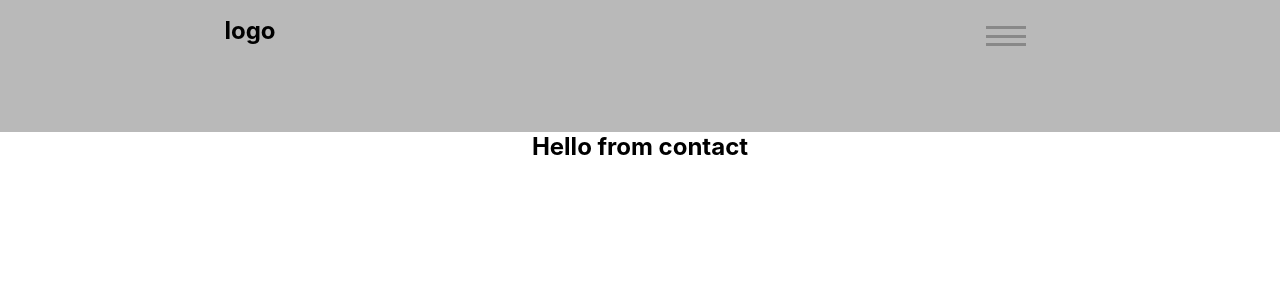
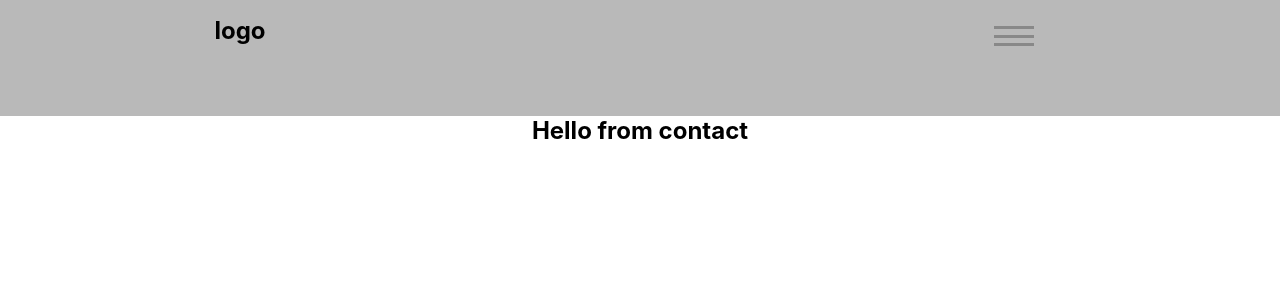
Before and after one commit to jfbarahonag/vipegb-react, a React (Create React App) app: page /contact in a window 1280 px wide. Shown: the top 300 px of the page. Built offline with nearby package versions, Linux system fonts and the light colour scheme.

Commit message:
styles of Header were modified

```diff
--- a/src/components/header/header.css
+++ b/src/components/header/header.css
@@ -2,10 +2,10 @@
     background-color: rgba(128, 128, 128, 0.548);
     min-height: 100px;
     display: grid;
-    grid-template-rows: repeat(2, 1fr);
+    grid-template-rows: repeat(2, 0fr);
     grid-template-columns: repeat(8, 1fr);
     justify-content: space-around;
-    padding: 1rem;
+    padding-top: 1rem;
 }
 
 .header-logo {
@@ -27,7 +27,16 @@
 }
 
 .header-navbar__list-item {
-    color: wheat;
+    transition: background-color 200ms;
+    padding: 5px 0;
+}
+.header-navbar__list-item > a {
+    color: rgb(0, 0, 0);
+    text-decoration: none;
+}
+
+.header-navbar__list-item:hover {
+    background-color: rgba(128, 128, 128, 0.548);
 }
 
 /* responsive button */
```
